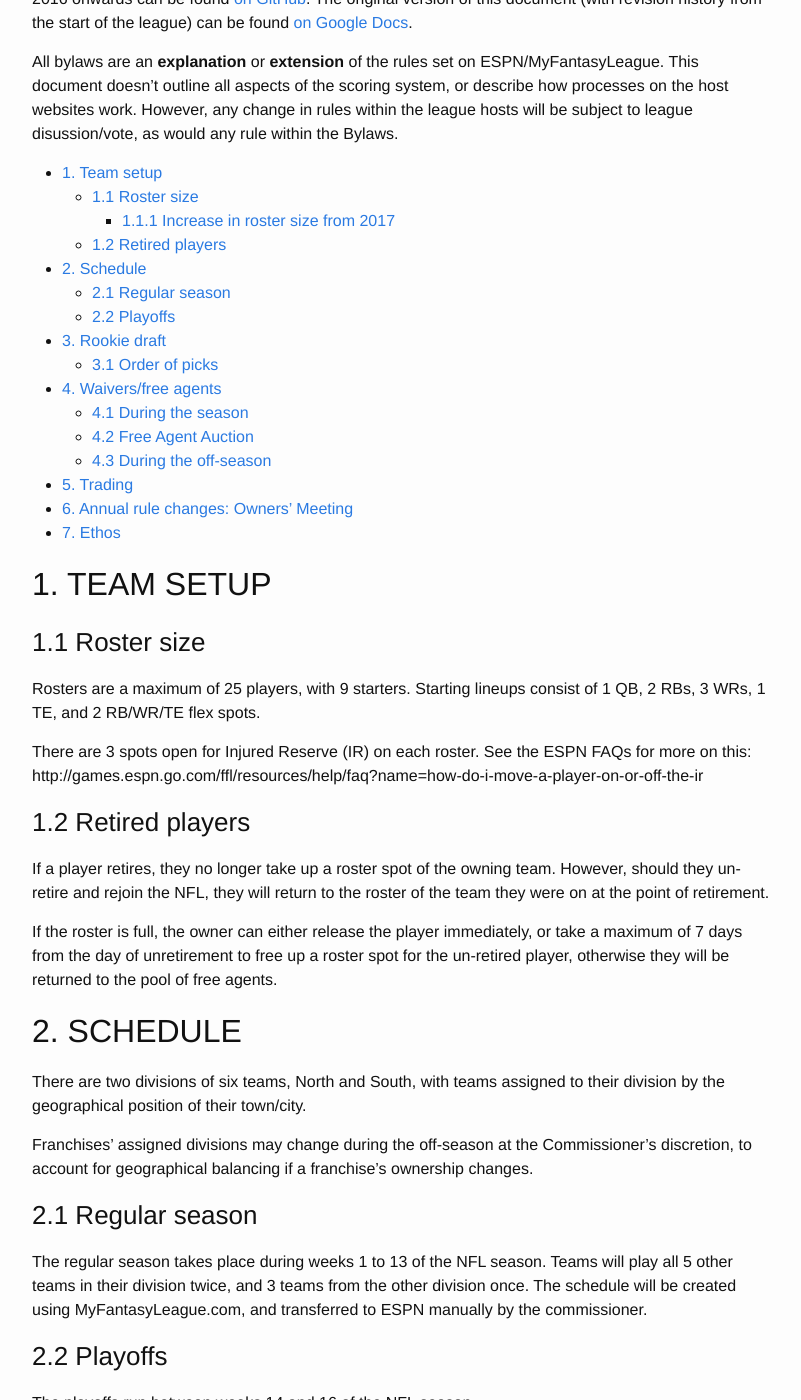
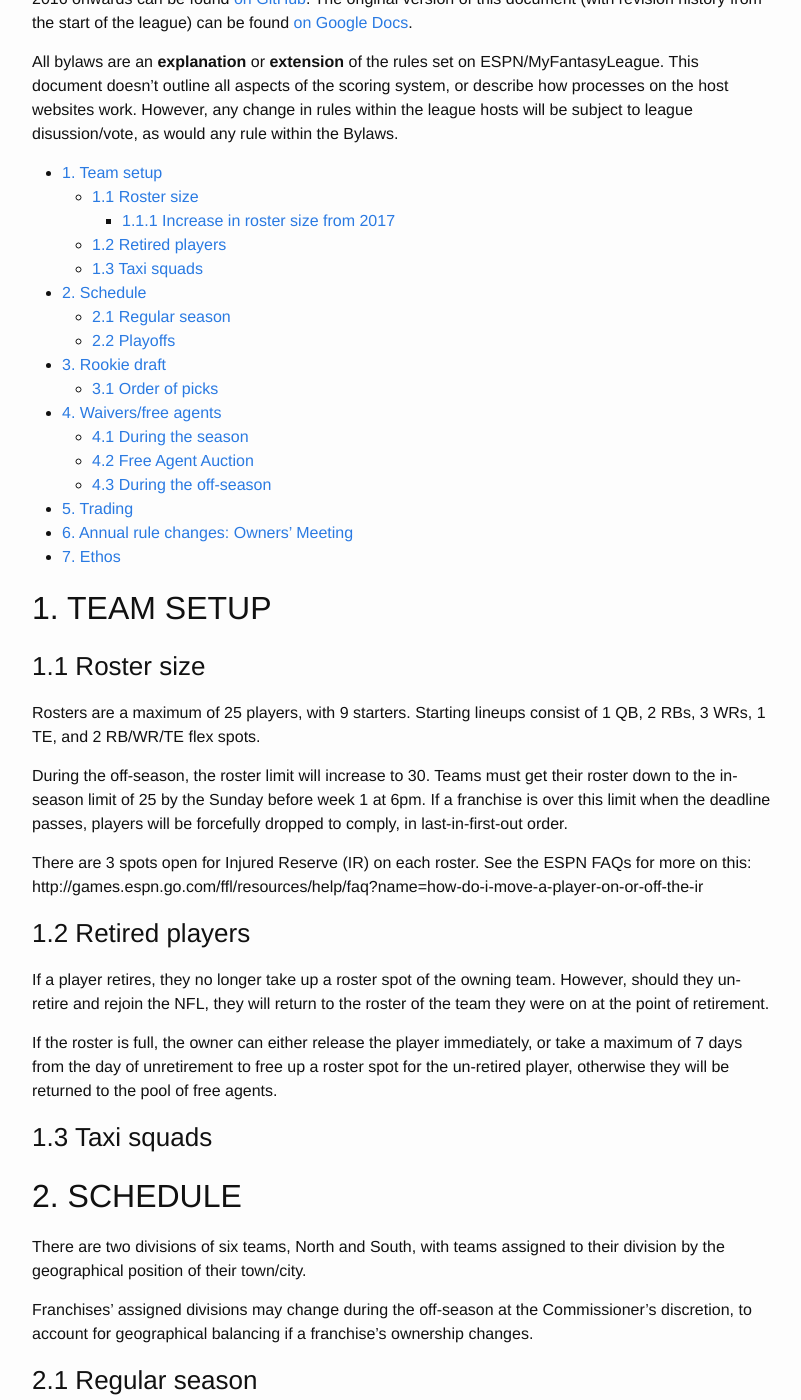
Before and after one commit to UKDynasty/ukdynasty.github.io, a Jekyll site: the page built from bylaws/index.md, in a window 1280 px wide and 1400 px high, scrolled down 358 px. Shown: the whole window, without its empty margins (238-1039 px from the left). Built offline with Jekyll 4.4.1, drawn with Linux system fonts in a browser that asks for light colours.

Commit message:
Off-season roster limit

```diff
--- a/bylaws/index.md
+++ b/bylaws/index.md
@@ -13,6 +13,7 @@ All bylaws are an **explanation** or **extension** of the rules set on ESPN/MyFa
     - [1.1 Roster size](#11-roster-size)
         - [1.1.1 Increase in roster size from 2017](#111-increase-in-roster-size-from-2017)
     - [1.2 Retired players](#12-retired-players)
+    - [1.3 Taxi squads](#13-taxi-squads)
 - [2. Schedule](#2-schedule)
     - [2.1 Regular season](#21-regular-season)
     - [2.2 Playoffs](#22-playoffs)
@@ -32,6 +33,8 @@ All bylaws are an **explanation** or **extension** of the rules set on ESPN/MyFa
 
 Rosters are a maximum of 25 players, with 9 starters. Starting lineups consist of 1 QB, 2 RBs, 3 WRs, 1 TE, and 2 RB/WR/TE flex spots.
 
+During the off-season, the roster limit will increase to 30. Teams must get their roster down to the in-season limit of 25 by the Sunday before week 1 at 6pm. If a franchise is over this limit when the deadline passes, players will be forcefully dropped to comply, in last-in-first-out order.
+
 There are 3 spots open for Injured Reserve (IR) on each roster. See the ESPN FAQs for more on this: http://games.espn.go.com/ffl/resources/help/faq?name=how-do-i-move-a-player-on-or-off-the-ir
 
 ### 1.2 Retired players
@@ -39,6 +42,8 @@ There are 3 spots open for Injured Reserve (IR) on each roster. See the ESPN FAQ
 If a player retires, they no longer take up a roster spot of the owning team. However, should they un-retire and rejoin the NFL, they will return to the roster of the team they were on at the point of retirement.
 
 If the roster is full, the owner can either release the player immediately, or take a maximum of 7 days from the day of unretirement to free up a roster spot for the un-retired player, otherwise they will be returned to the pool of free agents.
+
+### 1.3 Taxi squads
 
 ## 2. SCHEDULE
 
```
